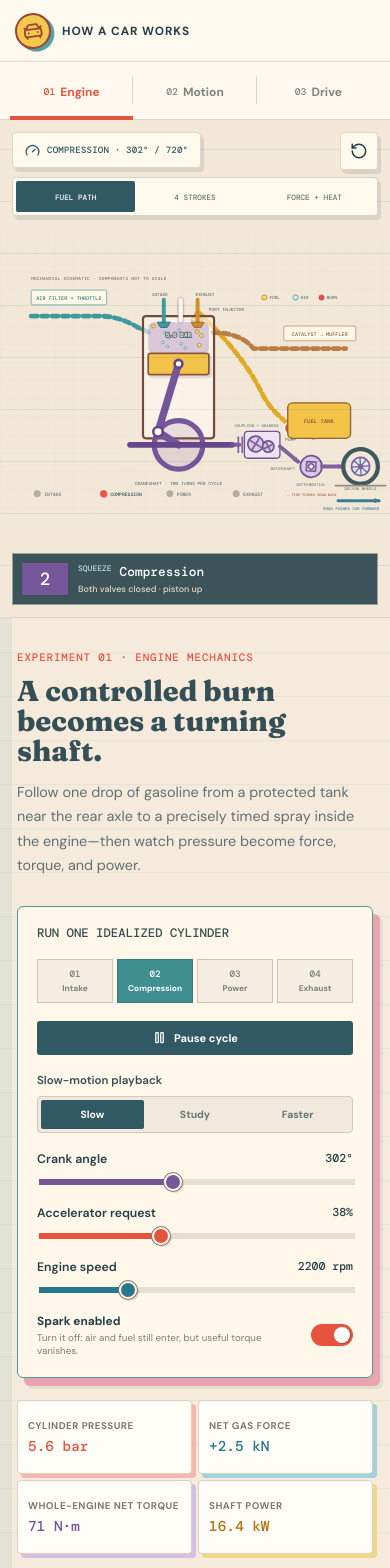
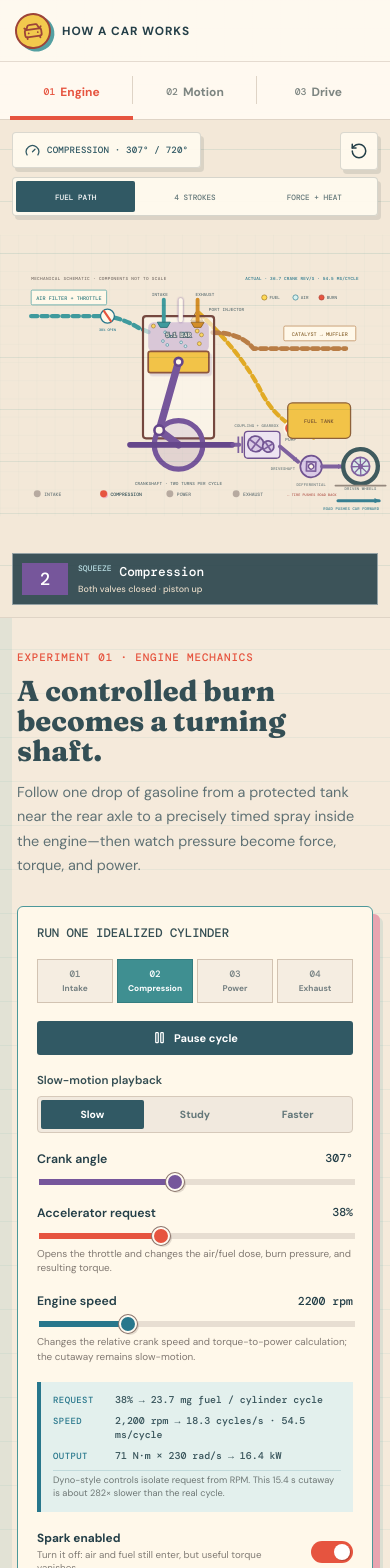
Before and after one commit to neelbaronia/cars, a React (Vite) app: page / in a window 390 px wide. Shown: the top 1568 px of the page. Built offline with nearby package versions, Linux system fonts and the light colour scheme.

Commit message:
Make engine controls visibly responsive

```diff
--- a/src/components/EngineDiagram.jsx
+++ b/src/components/EngineDiagram.jsx
@@ -32,7 +32,8 @@ export function EngineDiagram({ progress, throttle, rpm, spark, mode, pressureBa
   const exhaustFlowing = stroke === 3 && mode !== 'energy'
   const chamberHeight = Math.max(18, pistonTop - 202)
   const mixtureVisible = load > 0 && (stroke === 0 || stroke === 1 || (stroke === 2 && within < 0.16))
-  const mixtureDots = Array.from({ length: 12 }, (_, index) => ({
+  const mixtureDotCount = 6 + Math.round(load / 7)
+  const mixtureDots = Array.from({ length: mixtureDotCount }, (_, index) => ({
     x: 354 + (index * 37) % 116,
     y: 211 + (((index * 47) % 100) / 100) * Math.max(8, chamberHeight - 18),
     fuel: index % 3 === 0,
@@ -40,6 +41,10 @@ export function EngineDiagram({ progress, throttle, rpm, spark, mode, pressureBa
   const burnProgress = stroke === 2 && firing ? Math.min(1, within / 0.62) : 0
   const shaftDegrees = progress * 180
   const wheelDegrees = progress * 78
+  const fuelDropletCount = fuelFlowing ? Math.max(1, Math.ceil(load / 20)) : 0
+  const sprayParticleCount = fuelFlowing ? Math.max(1, Math.ceil(load / 25)) : 0
+  const fuelTravelSeconds = Math.max(1.15, 3.5 - load * 0.022)
+  const throttlePlateDegrees = 90 - throttle * 0.9
 
   return (
     <div className={`engine-diagram engine-diagram--${mode}`}>
@@ -77,6 +82,7 @@ export function EngineDiagram({ progress, throttle, rpm, spark, mode, pressureBa
         <rect width="900" height="650" fill="#f3e8d8" />
         <rect width="900" height="650" fill="url(#paper-grid)" />
         <text className="diagram-schematic-note" x="72" y="104">MECHANICAL SCHEMATIC · COMPONENTS NOT TO SCALE</text>
+        <text className="diagram-speed-note" x="828" y="104" textAnchor="end">ACTUAL · {(rpm / 60).toFixed(1)} CRANK REV/S · {(120000 / rpm).toFixed(1)} MS/CYCLE</text>
         <g className="diagram-material-key" transform="translate(610 145)">
           <circle cx="0" cy="0" r="6" className="is-fuel" /><text x="12" y="4">FUEL</text>
           <circle cx="72" cy="0" r="6" className="is-air" /><text x="84" y="4">AIR</text>
@@ -84,12 +90,19 @@ export function EngineDiagram({ progress, throttle, rpm, spark, mode, pressureBa
         </g>
 
         <g className={`diagram-paths ${mode === 'cycle' ? 'is-muted' : ''}`}>
-          <path className={`diagram-pipe diagram-pipe--air ${airFlowing ? 'is-flowing' : ''}`} d="M72 188 H230 Q275 188 318 214 L350 228" />
-          <path className={`diagram-pipe diagram-pipe--fuel ${fuelFlowing ? 'is-flowing' : ''}`} d="M724 468 Q640 435 604 365 Q558 272 454 176" />
+          <path className={`diagram-pipe diagram-pipe--air ${airFlowing ? 'is-flowing' : ''}`} d="M72 188 H230 Q275 188 318 214 L350 228"
+            style={{ '--diagram-flow-duration': `${Math.max(.42, 1.05 - load * .006)}s`, strokeWidth: 8 + load * .055 }} />
+          <path className={`diagram-pipe diagram-pipe--fuel ${fuelFlowing ? 'is-flowing' : ''}`} d="M724 468 Q640 435 604 365 Q558 272 454 176"
+            style={{ '--diagram-flow-duration': `${Math.max(.45, 1.1 - load * .006)}s`, strokeWidth: 8 + load * .05 }} />
           <path className={`diagram-pipe diagram-pipe--exhaust ${exhaustFlowing ? 'is-flowing' : ''}`} d="M491 226 Q555 226 585 263 H798" />
-          {fuelFlowing && [0, 1, 2].map((index) => (
-            <circle key={index} r="7" className="diagram-fuel-droplet">
-              <animateMotion dur="2.8s" begin={`${index * -0.92}s`} repeatCount="indefinite"
+          <g className="diagram-throttle-body" transform="translate(248 188)">
+            <circle r="16" />
+            <line x1="-14" y1="0" x2="14" y2="0" transform={`rotate(${throttlePlateDegrees})`} />
+            <text x="0" y="34" textAnchor="middle">{throttle}% OPEN</text>
+          </g>
+          {Array.from({ length: fuelDropletCount }, (_, index) => (
+            <circle key={index} r={5 + load * .025} className="diagram-fuel-droplet">
+              <animateMotion dur={`${fuelTravelSeconds}s`} begin={`${index * -(fuelTravelSeconds / Math.max(1, fuelDropletCount))}s`} repeatCount="indefinite"
                 path="M724 468 Q640 435 604 365 Q558 272 454 176" />
             </circle>
           ))}
@@ -104,12 +117,12 @@ export function EngineDiagram({ progress, throttle, rpm, spark, mode, pressureBa
           {fuelFlowing && (
             <g className="diagram-fuel-spray">
               <path d="M454 192 Q424 202 389 224" />
-              {[0, 1, 2, 3].map((index) => (
+              {Array.from({ length: sprayParticleCount }, (_, index) => (
                 <circle key={index} r="4">
-                  <animateMotion dur=".72s" begin={`${index * -0.18}s`} repeatCount="indefinite" path="M454 192 Q424 202 389 224" />
+                  <animateMotion dur={`${Math.max(.35, .9 - load * .005)}s`} begin={`${index * -0.18}s`} repeatCount="indefinite" path="M454 192 Q424 202 389 224" />
                 </circle>
               ))}
-              <text x="500" y="205">FUEL SPRAY</text>
+              <text x="500" y="205">FUEL DOSE · {throttle}% REQUEST</text>
             </g>
           )}
         </g>
@@ -127,11 +140,12 @@ export function EngineDiagram({ progress, throttle, rpm, spark, mode, pressureBa
           )}
           {burnProgress > 0 && (
             <g className="diagram-combustion" clipPath="url(#diagram-chamber-clip)">
-              <circle cx="417" cy="204" r={12 + burnProgress * 145} fill="url(#combustion-glow)" className="diagram-combustion-front" />
+              <circle cx="417" cy="204" r={12 + burnProgress * (85 + load * .6)} fill="url(#combustion-glow)"
+                className="diagram-combustion-front" opacity={.58 + load * .004} />
               {within < .28 && <path className="diagram-flame-core" d="M417 198c-24 28-17 50 0 62 18-12 25-35 7-54 1 14-7 18-12 25 2-14-2-22 5-33z" />}
             </g>
           )}
-          {burnProgress > 0 && <text className="diagram-combustion-label" x="512" y="236">CONTROLLED BURN → HOT GAS</text>}
+          {burnProgress > 0 && <text className="diagram-combustion-label" x="512" y="236">{throttle}% REQUEST → CONTROLLED BURN → HOT GAS</text>}
           <text className="diagram-pressure" x="412" y="236" textAnchor="middle">{pressureBar.toFixed(1)} BAR</text>
 
           <g className={`diagram-valve ${intakeOpen ? 'is-open' : ''}`} transform={`translate(378 ${intakeOpen ? 8 : 0})`}>
--- a/src/components/LabUI.jsx
+++ b/src/components/LabUI.jsx
@@ -1,6 +1,6 @@
 import { Gauge, Lightbulb, RefreshCw, RotateCcw } from 'lucide-react'
 
-export function Slider({ label, value, min, max, step = 1, unit = '', onChange, accent = '#e6543f', disabled = false }) {
+export function Slider({ label, value, min, max, step = 1, unit = '', onChange, accent = '#e6543f', disabled = false, hint }) {
   const progress = ((value - min) / (max - min)) * 100
   const digits = step < 0.1 ? 2 : step < 1 ? 1 : 0
   return (
@@ -16,6 +16,7 @@ export function Slider({ label, value, min, max, step = 1, unit = '', onChange,
         onChange={(event) => onChange(Number(event.target.value))}
         style={{ '--range-progress': `${progress}%`, '--range-accent': accent }}
       />
+      {hint && <small className="slider-hint">{hint}</small>}
     </label>
   )
 }
--- a/src/labs/EngineLab.jsx
+++ b/src/labs/EngineLab.jsx
@@ -20,10 +20,13 @@ function cylinderPressure(progress, spark, throttle, rpm) {
   const stroke = Math.floor(progress) % 4
   const within = progress - Math.floor(progress)
   const load = effectiveLoad(throttle, rpm)
-  if (stroke === 0) return 0.88 + load * 0.001
-  if (stroke === 1) return 1 + within ** 2 * 10
-  if (stroke === 2 && spark && load > 0) return 11 + (1 - within) ** 2 * (8 + load * 0.45)
-  if (stroke === 2) return 1 + 10 * (1 - within) ** 1.5
+  const manifoldBar = 0.32 + load * 0.0066
+  const compressionPeakBar = manifoldBar * 15
+  const firedPeakBar = compressionPeakBar + load * 0.38
+  if (stroke === 0) return manifoldBar
+  if (stroke === 1) return manifoldBar + (compressionPeakBar - manifoldBar) * within ** 1.6
+  if (stroke === 2 && spark && load > 0) return 1 + (firedPeakBar - 1) * (1 - within) ** 1.45
+  if (stroke === 2) return 1 + (compressionPeakBar - 1) * (1 - within) ** 1.45
   return 1.08 + (1 - within) * 0.35
 }
 
@@ -39,10 +42,10 @@ export default function EngineLab() {
   useEffect(() => {
     if (!running) return undefined
     const timer = window.setInterval(() => {
-      setProgress((current) => (current + 0.02 * playbackRate) % 4)
+      setProgress((current) => (current + 0.02 * playbackRate * (rpm / 2200)) % 4)
     }, 50)
     return () => window.clearInterval(timer)
-  }, [playbackRate, running])
+  }, [playbackRate, rpm, running])
 
   const strokeIndex = Math.floor(progress) % 4
   const stroke = STROKES[strokeIndex]
@@ -59,6 +62,11 @@ export default function EngineLab() {
   const output = engineOutput({ rpm, throttle: throttle / 100, spark })
   const fuelPerCycleMg = output.fuelRateGps > 0 ? (output.fuelRateGps / Math.max(1, rpm / 120 * 4)) * 1000 : 0
   const useful = output.powerKw > 0 ? Math.round(output.efficiency * 100) : 0
+  const crankTurnsPerSecond = rpm / 60
+  const cylinderCyclesPerSecond = rpm / 120
+  const realCycleMs = 120000 / rpm
+  const displayedCycleSeconds = 22000 / (playbackRate * rpm)
+  const angularSpeedRadPerSecond = crankTurnsPerSecond * Math.PI * 2
 
   const reset = () => { setProgress(0.12); setRunning(true); setThrottle(38); setRpm(2200); setSpark(true); setMode('path'); setPlaybackRate(0.65) }
   const chooseStroke = (index) => { setProgress(index + 0.12); setRunning(false); setMode('cycle') }
@@ -101,8 +109,16 @@ export default function EngineLab() {
             ]} />
           </div>
           <Slider label="Crank angle" value={crankAngle} min={0} max={719} unit="°" onChange={(value) => { setProgress(value / 180); setRunning(false); setMode('cycle') }} accent="#76569b" />
-          <Slider label="Accelerator request" value={throttle} min={0} max={100} unit="%" onChange={setThrottle} />
-          <Slider label="Engine speed" value={rpm} min={800} max={6000} step={100} unit=" rpm" onChange={setRpm} accent="#28778c" />
+          <Slider label="Accelerator request" value={throttle} min={0} max={100} unit="%" onChange={setThrottle}
+            hint="Opens the throttle and changes the air/fuel dose, burn pressure, and resulting torque." />
+          <Slider label="Engine speed" value={rpm} min={800} max={6000} step={100} unit=" rpm" onChange={setRpm} accent="#28778c"
+            hint="Changes the relative crank speed and torque-to-power calculation; the cutaway remains slow-motion." />
+          <div className="engine-control-feedback">
+            <p><span>Request</span><strong>{throttle}% → {fuelPerCycleMg.toFixed(1)} mg fuel / cylinder cycle</strong></p>
+            <p><span>Speed</span><strong>{rpm.toLocaleString()} rpm → {cylinderCyclesPerSecond.toFixed(1)} cycles/s · {realCycleMs.toFixed(1)} ms/cycle</strong></p>
+            <p><span>Output</span><strong>{output.torqueNm.toFixed(0)} N·m × {angularSpeedRadPerSecond.toFixed(0)} rad/s → {output.powerKw.toFixed(1)} kW</strong></p>
+            <small>Dyno-style controls isolate request from RPM. This {displayedCycleSeconds.toFixed(1)} s cutaway is about {(displayedCycleSeconds / (realCycleMs / 1000)).toFixed(0)}× slower than the real cycle.</small>
+          </div>
           <label className="switch-row"><span><strong>Spark enabled</strong><small>Turn it off: air and fuel still enter, but useful torque vanishes.</small></span>
             <input type="checkbox" checked={spark} onChange={(event) => setSpark(event.target.checked)} /><i /></label>
         </div>
--- a/src/styles.css
+++ b/src/styles.css
@@ -132,6 +132,7 @@ button:focus-visible, a:focus-visible, input:focus-visible { outline: 3px solid
 .engine-diagram { position: absolute; inset: 0; display: grid; place-items: center; padding: 64px 8px 58px; background: #f3e8d8; overflow: hidden; }
 .engine-diagram svg { width: 100%; height: 100%; display: block; }
 .diagram-schematic-note { fill: #796f68; font: 500 10px 'DM Mono', monospace; letter-spacing: .08em; }
+.diagram-speed-note { fill: #28778c; font: 700 10px 'DM Mono', monospace; letter-spacing: .04em; }
 .diagram-material-key text { fill: #5f7174; font: 600 10px 'DM Mono', monospace; }
 .diagram-material-key .is-fuel { fill: #ffd957; stroke: #9b741b; stroke-width: 1.5; }
 .diagram-material-key .is-air { fill: #d7f1ef; stroke: #28778c; stroke-width: 1.5; }
@@ -139,7 +140,7 @@ button:focus-visible, a:focus-visible, input:focus-visible { outline: 3px solid
 .diagram-paths { opacity: 1; transition: opacity .3s ease; }
 .diagram-paths.is-muted, .engine-diagram--energy .diagram-paths { opacity: .24; }
 .diagram-pipe { fill: none; stroke-width: 11; stroke-linecap: round; stroke-linejoin: round; stroke-dasharray: 14 10; }
-.diagram-pipe.is-flowing { animation: diagram-flow .65s linear infinite; }
+.diagram-pipe.is-flowing { animation: diagram-flow var(--diagram-flow-duration, .65s) linear infinite; }
 .diagram-pipe--air { stroke: #3f9a9d; }
 .diagram-pipe--fuel { stroke: #e1aa25; }
 .diagram-pipe--exhaust { stroke: #b97d45; }
@@ -148,6 +149,9 @@ button:focus-visible, a:focus-visible, input:focus-visible { outline: 3px solid
 .diagram-fuel-spray path { fill: none; stroke: #f2c348; stroke-width: 3; stroke-dasharray: 4 5; }
 .diagram-fuel-spray circle { fill: #ffd957; stroke: #9b741b; stroke-width: 1.4; }
 .diagram-fuel-spray text { fill: #8b6515; font: 600 10px 'DM Mono', monospace; }
+.diagram-throttle-body circle { fill: #fff8e9; stroke: #28778c; stroke-width: 3; }
+.diagram-throttle-body line { stroke: #e6543f; stroke-width: 5; stroke-linecap: round; }
+.diagram-throttle-body text { fill: #28778c; font: 700 8px 'DM Mono', monospace; letter-spacing: .02em; }
 .diagram-label rect { fill: #fff8e9; stroke: #9f8e80; stroke-width: 1.5; }
 .diagram-label text { fill: #315964; font: 600 12px 'DM Mono', monospace; }
 .diagram-label--air rect { stroke: #3f9a9d; }
@@ -319,6 +323,7 @@ button:focus-visible, a:focus-visible, input:focus-visible { outline: 3px solid
 .slider-control.is-disabled { opacity: .5; }
 .control-label { display: flex; align-items: center; justify-content: space-between; font-size: .77rem; font-weight: 600; }
 .control-label output { color: var(--range-accent); font: 500 .72rem 'DM Mono', monospace; }
+.slider-hint { margin-top: -4px; color: #817972; font-size: .62rem; line-height: 1.45; }
 input[type='range'] { width: 100%; height: 6px; appearance: none; border-radius: 0; background: linear-gradient(90deg, var(--range-accent) var(--range-progress), #e7ded2 var(--range-progress)); cursor: pointer; }
 input[type='range']::-webkit-slider-thumb { width: 18px; height: 18px; appearance: none; border: 2px solid var(--paper); border-radius: 50%; background: var(--range-accent); box-shadow: 0 0 0 1px #8b756c, 2px 2px 0 rgba(78,57,49,.15); }
 input[type='range']::-moz-range-thumb { width: 16px; height: 16px; border: 2px solid var(--paper); border-radius: 50%; background: var(--range-accent); }
@@ -386,6 +391,11 @@ input[type='range']::-moz-range-thumb { width: 16px; height: 16px; border: 2px s
 .playback-control { display: grid; gap: 8px; }
 .playback-control > span { color: #354e53; font-size: .72rem; font-weight: 600; }
 .playback-control .segmented button { min-height: 29px; padding-block: 3px; }
+.engine-control-feedback { display: grid; gap: 7px; padding: 11px 12px; border-left: 4px solid #28778c; background: #e3f0ed; }
+.engine-control-feedback p { display: grid; grid-template-columns: 54px 1fr; gap: 8px; margin: 0; align-items: baseline; }
+.engine-control-feedback p span { color: #28778c; font: 700 .56rem 'DM Mono', monospace; letter-spacing: .05em; text-transform: uppercase; }
+.engine-control-feedback p strong { color: #38545b; font: 500 .62rem/1.4 'DM Mono', monospace; }
+.engine-control-feedback > small { padding-top: 3px; border-top: 1px solid rgba(40,119,140,.18); color: #6e7775; font-size: .58rem; line-height: 1.45; }
 .switch-row { display: flex; justify-content: space-between; align-items: center; gap: 14px; cursor: pointer; }
 .switch-row > span { display: grid; gap: 2px; }
 .switch-row strong { font-size: .74rem; }
```
